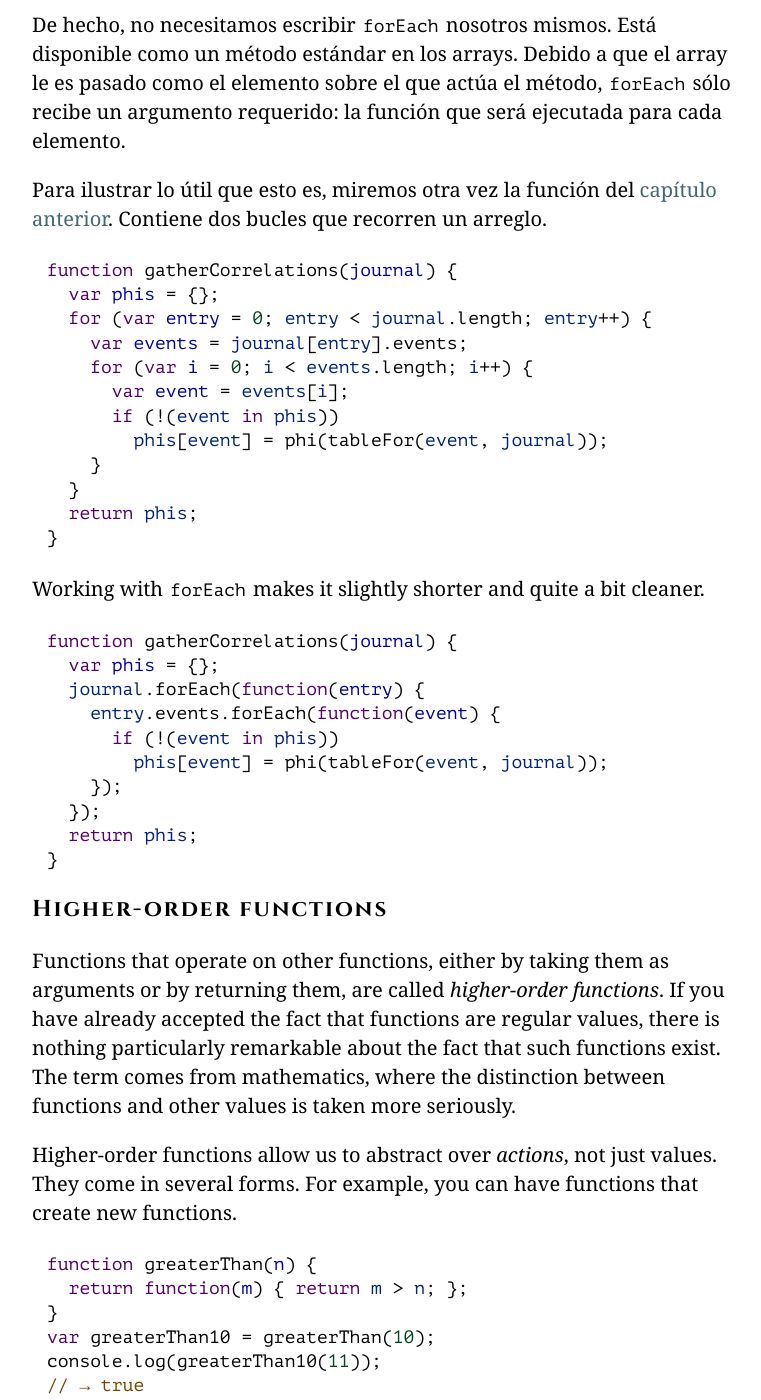
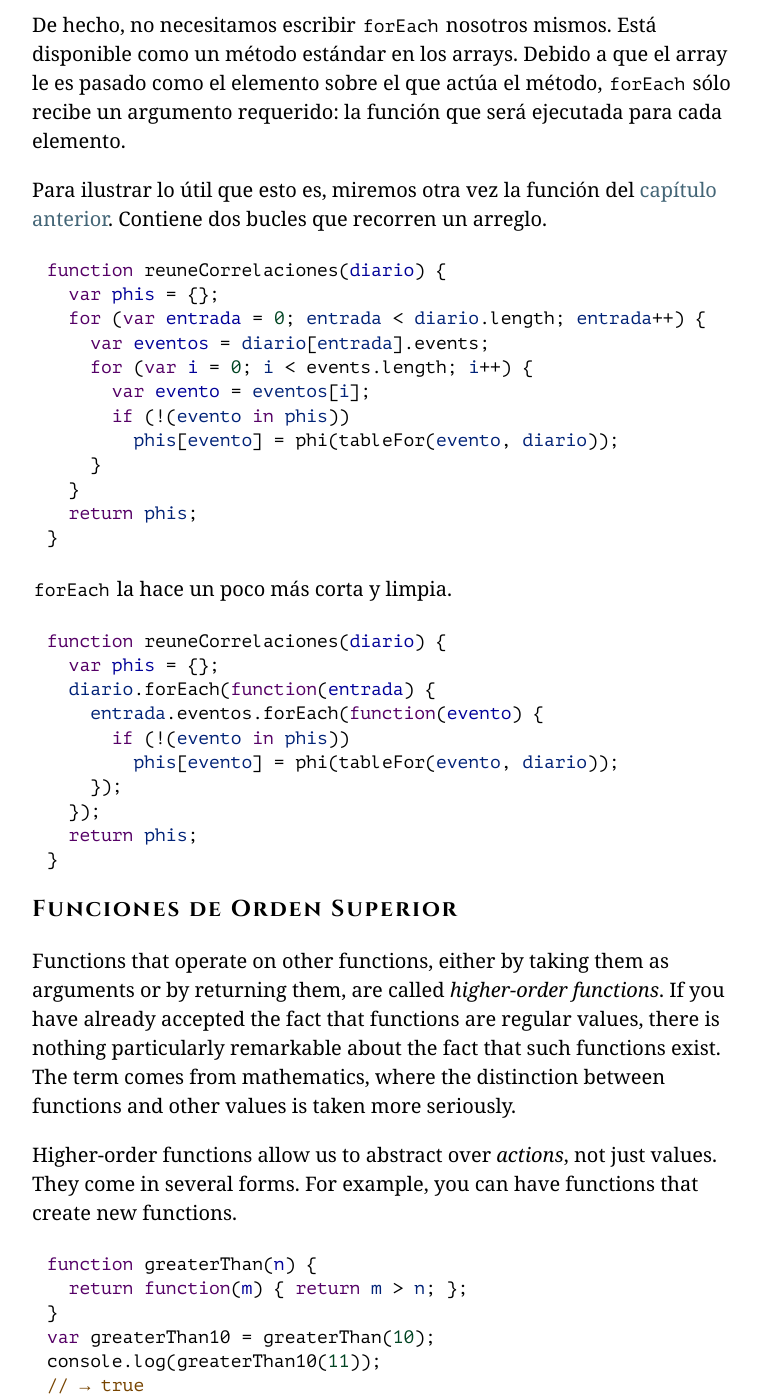
Before and after one commit to hectorip/Eloquent-JavaScript-ES-online, a Jekyll site: the page chapters/05_higher_order.html, which Jekyll copies as it is, in a window 1280 px wide and 1400 px high, scrolled down 4132 px. Shown: the whole window, without its empty margins (258-1019 px from the left). Built offline with Jekyll 4.4.1, drawn with Linux system fonts in a browser that asks for light colours; nearby versions of some CDN libraries; library files that are not in the unit come from our copies; some of the changed text lies outside the part shown.

Commit message:
Continuando con capítulo 5

```diff
--- a/chapters/05_higher_order.html
+++ b/chapters/05_higher_order.html
@@ -174,31 +174,30 @@ ejecutada para cada elemento.</p>
 <p><a class=p_ident id="p_gdPegQV2Ax" href="#p_gdPegQV2Ax"></a>Para ilustrar lo útil que esto es, miremos otra vez la función del
 <a href="04_data.html#analysis">capítulo anterior</a>. Contiene dos bucles que
 recorren un arreglo.</p>
-<pre data-language="javascript" class="snippet cm-s-default"><a class=c_ident id="c_1CXbGUgiP6" href="#c_1CXbGUgiP6"></a><span class="cm-keyword">function</span> <span class="cm-variable">gatherCorrelations</span>(<span class="cm-def">journal</span>) {
+<pre data-language="javascript" class="snippet cm-s-default"><a class=c_ident id="c_lxKyXRwXZF" href="#c_lxKyXRwXZF"></a><span class="cm-keyword">function</span> <span class="cm-variable">reuneCorrelaciones</span>(<span class="cm-def">diario</span>) {
   <span class="cm-keyword">var</span> <span class="cm-def">phis</span> <span class="cm-operator">=</span> {};
-  <span class="cm-keyword">for</span> (<span class="cm-keyword">var</span> <span class="cm-def">entry</span> <span class="cm-operator">=</span> <span class="cm-number">0</span>; <span class="cm-variable-2">entry</span> <span class="cm-operator">&lt;</span> <span class="cm-variable-2">journal</span>.<span class="cm-property">length</span>; <span class="cm-variable-2">entry</span><span class="cm-operator">++</span>) {
-    <span class="cm-keyword">var</span> <span class="cm-def">events</span> <span class="cm-operator">=</span> <span class="cm-variable-2">journal</span>[<span class="cm-variable-2">entry</span>].<span class="cm-property">events</span>;
-    <span class="cm-keyword">for</span> (<span class="cm-keyword">var</span> <span class="cm-def">i</span> <span class="cm-operator">=</span> <span class="cm-number">0</span>; <span class="cm-variable-2">i</span> <span class="cm-operator">&lt;</span> <span class="cm-variable-2">events</span>.<span class="cm-property">length</span>; <span class="cm-variable-2">i</span><span class="cm-operator">++</span>) {
-      <span class="cm-keyword">var</span> <span class="cm-def">event</span> <span class="cm-operator">=</span> <span class="cm-variable-2">events</span>[<span class="cm-variable-2">i</span>];
-      <span class="cm-keyword">if</span> (<span class="cm-operator">!</span>(<span class="cm-variable-2">event</span> <span class="cm-keyword">in</span> <span class="cm-variable-2">phis</span>))
-        <span class="cm-variable-2">phis</span>[<span class="cm-variable-2">event</span>] <span class="cm-operator">=</span> <span class="cm-variable">phi</span>(<span class="cm-variable">tableFor</span>(<span class="cm-variable-2">event</span>, <span class="cm-variable-2">journal</span>));
+  <span class="cm-keyword">for</span> (<span class="cm-keyword">var</span> <span class="cm-def">entrada</span> <span class="cm-operator">=</span> <span class="cm-number">0</span>; <span class="cm-variable-2">entrada</span> <span class="cm-operator">&lt;</span> <span class="cm-variable-2">diario</span>.<span class="cm-property">length</span>; <span class="cm-variable-2">entrada</span><span class="cm-operator">++</span>) {
+    <span class="cm-keyword">var</span> <span class="cm-def">eventos</span> <span class="cm-operator">=</span> <span class="cm-variable-2">diario</span>[<span class="cm-variable-2">entrada</span>].<span class="cm-property">events</span>;
+    <span class="cm-keyword">for</span> (<span class="cm-keyword">var</span> <span class="cm-def">i</span> <span class="cm-operator">=</span> <span class="cm-number">0</span>; <span class="cm-variable-2">i</span> <span class="cm-operator">&lt;</span> <span class="cm-variable">events</span>.<span class="cm-property">length</span>; <span class="cm-variable-2">i</span><span class="cm-operator">++</span>) {
+      <span class="cm-keyword">var</span> <span class="cm-def">evento</span> <span class="cm-operator">=</span> <span class="cm-variable-2">eventos</span>[<span class="cm-variable-2">i</span>];
+      <span class="cm-keyword">if</span> (<span class="cm-operator">!</span>(<span class="cm-variable-2">evento</span> <span class="cm-keyword">in</span> <span class="cm-variable-2">phis</span>))
+        <span class="cm-variable-2">phis</span>[<span class="cm-variable-2">evento</span>] <span class="cm-operator">=</span> <span class="cm-variable">phi</span>(<span class="cm-variable">tableFor</span>(<span class="cm-variable-2">evento</span>, <span class="cm-variable-2">diario</span>));
     }
   }
   <span class="cm-keyword">return</span> <span class="cm-variable-2">phis</span>;
 }</pre>
-<p><a class=p_ident id="p_CGf69rc/Yq" href="#p_CGf69rc/Yq"></a>Working with <code>forEach</code> makes it slightly shorter
-and quite a bit cleaner.</p>
-<pre data-language="javascript" class="snippet cm-s-default"><a class=c_ident id="c_gIY8Dk2DPY" href="#c_gIY8Dk2DPY"></a><span class="cm-keyword">function</span> <span class="cm-variable">gatherCorrelations</span>(<span class="cm-def">journal</span>) {
+<p><a class=p_ident id="p_UZLr79l0Rf" href="#p_UZLr79l0Rf"></a> <code>forEach</code> la hace un poco más corta y limpia.</p>
+<pre data-language="javascript" class="snippet cm-s-default"><a class=c_ident id="c_wOcEc0iiCF" href="#c_wOcEc0iiCF"></a><span class="cm-keyword">function</span> <span class="cm-variable">reuneCorrelaciones</span>(<span class="cm-def">diario</span>) {
   <span class="cm-keyword">var</span> <span class="cm-def">phis</span> <span class="cm-operator">=</span> {};
-  <span class="cm-variable-2">journal</span>.<span class="cm-property">forEach</span>(<span class="cm-keyword">function</span>(<span class="cm-def">entry</span>) {
-    <span class="cm-variable-2">entry</span>.<span class="cm-property">events</span>.<span class="cm-property">forEach</span>(<span class="cm-keyword">function</span>(<span class="cm-def">event</span>) {
-      <span class="cm-keyword">if</span> (<span class="cm-operator">!</span>(<span class="cm-variable-2">event</span> <span class="cm-keyword">in</span> <span class="cm-variable-2">phis</span>))
-        <span class="cm-variable-2">phis</span>[<span class="cm-variable-2">event</span>] <span class="cm-operator">=</span> <span class="cm-variable">phi</span>(<span class="cm-variable">tableFor</span>(<span class="cm-variable-2">event</span>, <span class="cm-variable-2">journal</span>));
+  <span class="cm-variable-2">diario</span>.<span class="cm-property">forEach</span>(<span class="cm-keyword">function</span>(<span class="cm-def">entrada</span>) {
+    <span class="cm-variable-2">entrada</span>.<span class="cm-property">eventos</span>.<span class="cm-property">forEach</span>(<span class="cm-keyword">function</span>(<span class="cm-def">evento</span>) {
+      <span class="cm-keyword">if</span> (<span class="cm-operator">!</span>(<span class="cm-variable-2">evento</span> <span class="cm-keyword">in</span> <span class="cm-variable-2">phis</span>))
+        <span class="cm-variable-2">phis</span>[<span class="cm-variable-2">evento</span>] <span class="cm-operator">=</span> <span class="cm-variable">phi</span>(<span class="cm-variable">tableFor</span>(<span class="cm-variable-2">evento</span>, <span class="cm-variable-2">diario</span>));
     });
   });
   <span class="cm-keyword">return</span> <span class="cm-variable-2">phis</span>;
 }</pre>
-<h2><a class=h_ident id="h_xxCc98lOBK" href="#h_xxCc98lOBK"></a>Higher-order functions</h2>
+<h2><a class=h_ident id="h_iHaS8IghUj" href="#h_iHaS8IghUj"></a>Funciones de Orden Superior</h2>
 <p><a class=p_ident id="p_cao2fH68Tj" href="#p_cao2fH68Tj"></a>Functions that
 operate on other functions, either by taking them as arguments or by
 returning them, are called <em>higher-order functions</em>. If you have
@@ -558,7 +557,7 @@ flat list.</p>
 <p><a class=p_ident id="p_1De08sAcOD" href="#p_1De08sAcOD"></a>The way we want to reduce this shape is by computing a value for a
 given person by combining values from their ancestors. This can be
 done recursively: if we are interested in person <em>A</em>, we have to
-compute the values for <em>A</em>’s parents, which in turn requires us to
+compute the values for <em>A</em>���s parents, which in turn requires us to
 compute the value for <em>A</em>’s grandparents, and so on. In principle,
 that&#8217;d require us to look at an infinite number of people, but since
 our data set is finite, we have to stop somewhere. We&#8217;ll allow a
```
Also changed, not shown: 2 other files.
